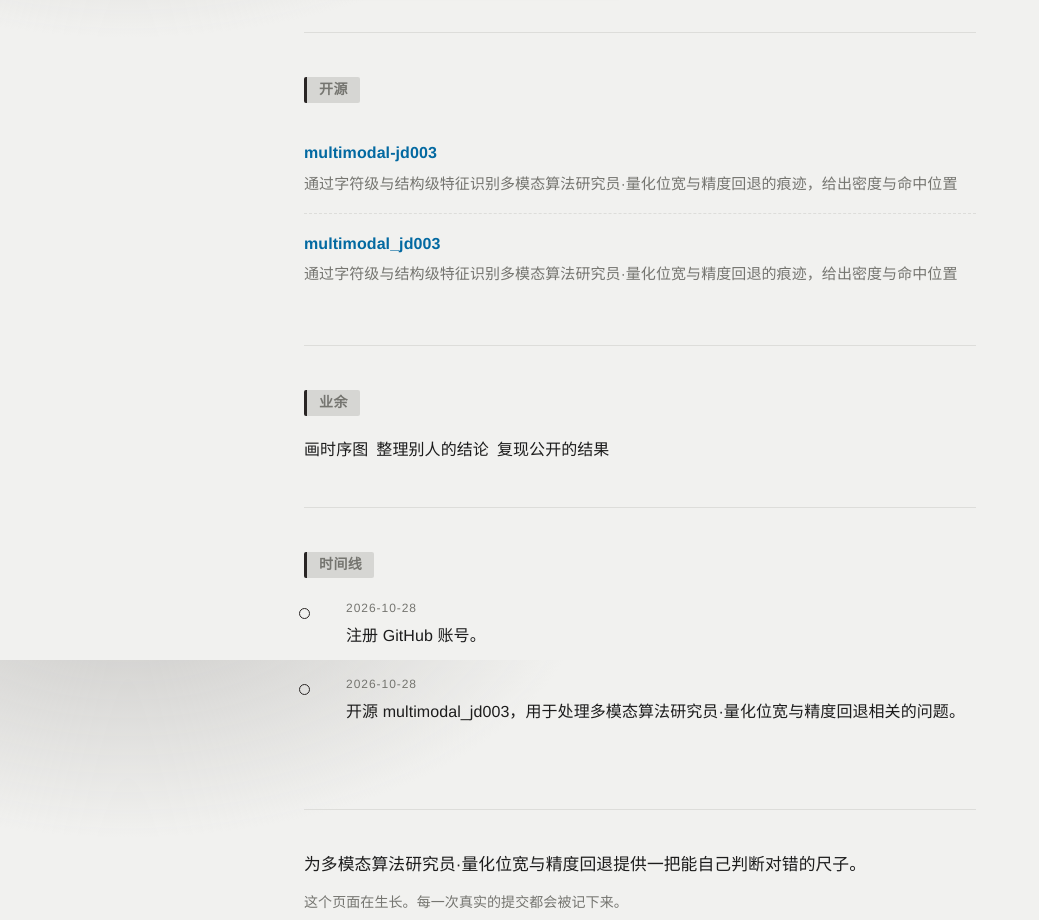
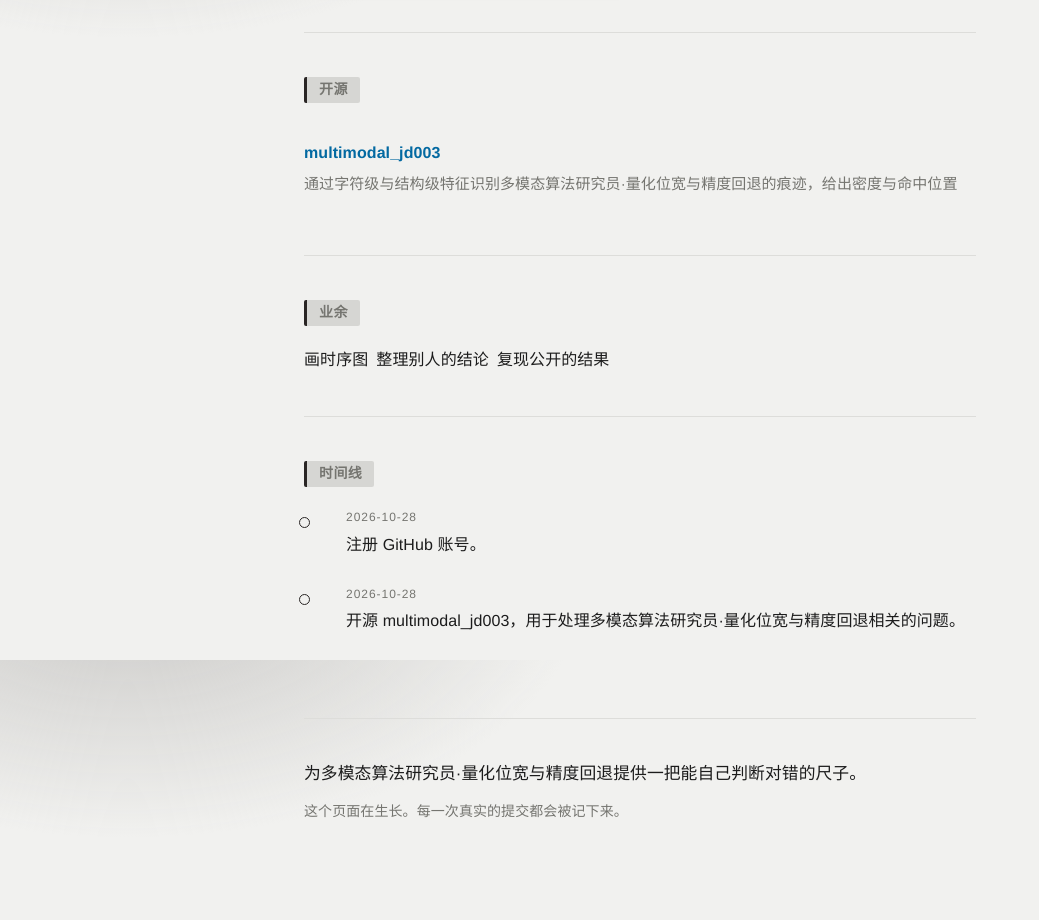
Before and after one commit to deepthresh/deepthresh.github.io, a plain HTML site: page index.html in a window 1280 px wide. Shown: the part 940-1860 px from the top of the page, without its empty margins (0-1039 px from the left). Drawn offline with Linux system fonts and the light colour scheme.

Commit message:
fix: 更新个人站点

```diff
--- a/index.html
+++ b/index.html
@@ -102,9 +102,6 @@
 <section id="work">
   <h2>开源</h2>
   <ul class="repos">
-    <li><div class="name"><a href="https://github.com/deepthresh/multimodal-jd003" rel="noopener">multimodal-jd003</a></div>
-      <div class="desc">通过字符级与结构级特征识别多模态算法研究员·量化位宽与精度回退的痕迹，给出密度与命中位置</div>
-    </li>
     <li><div class="name"><a href="https://github.com/deepthresh/multimodal_jd003" rel="noopener">multimodal_jd003</a></div>
       <div class="desc">通过字符级与结构级特征识别多模态算法研究员·量化位宽与精度回退的痕迹，给出密度与命中位置</div>
     </li>
```
